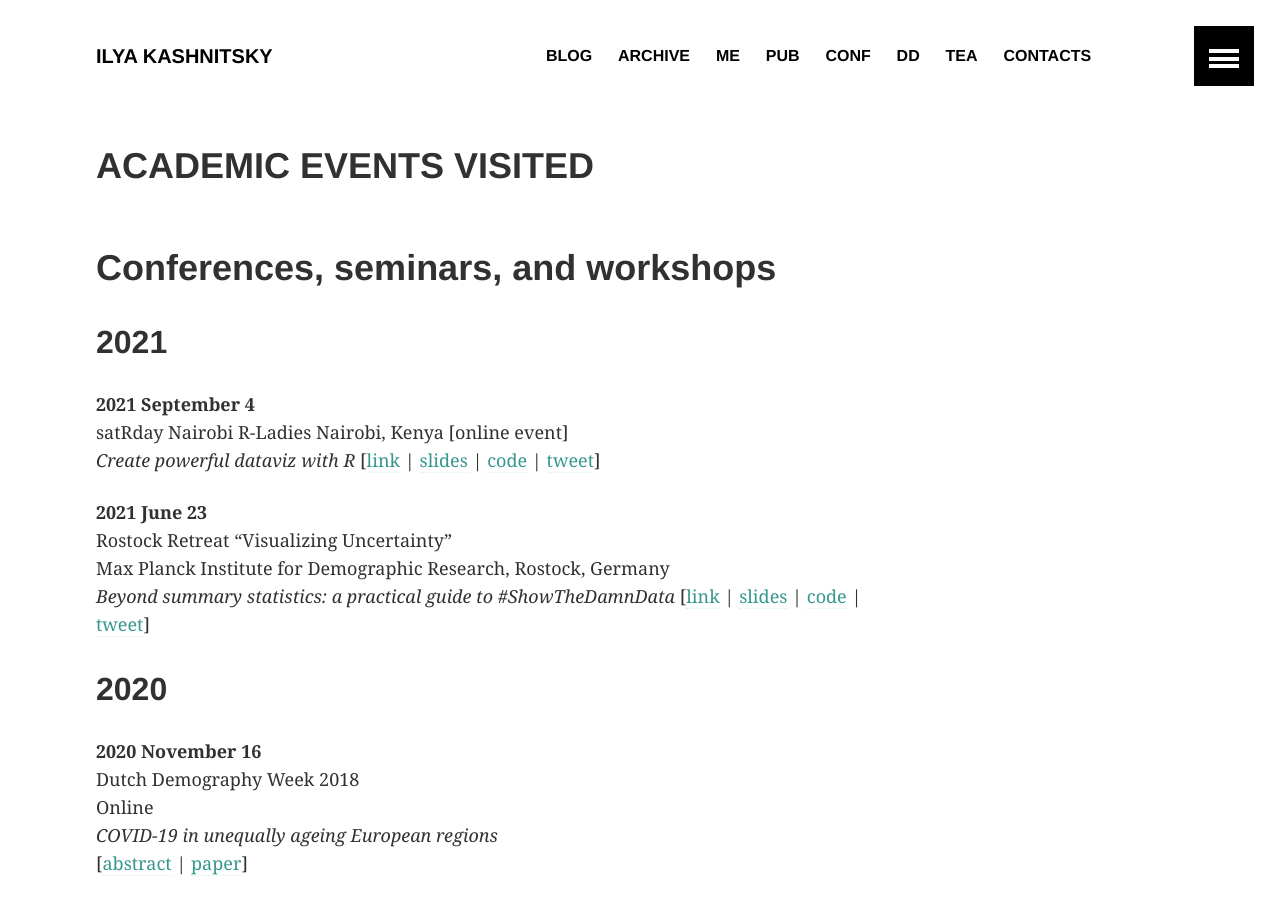
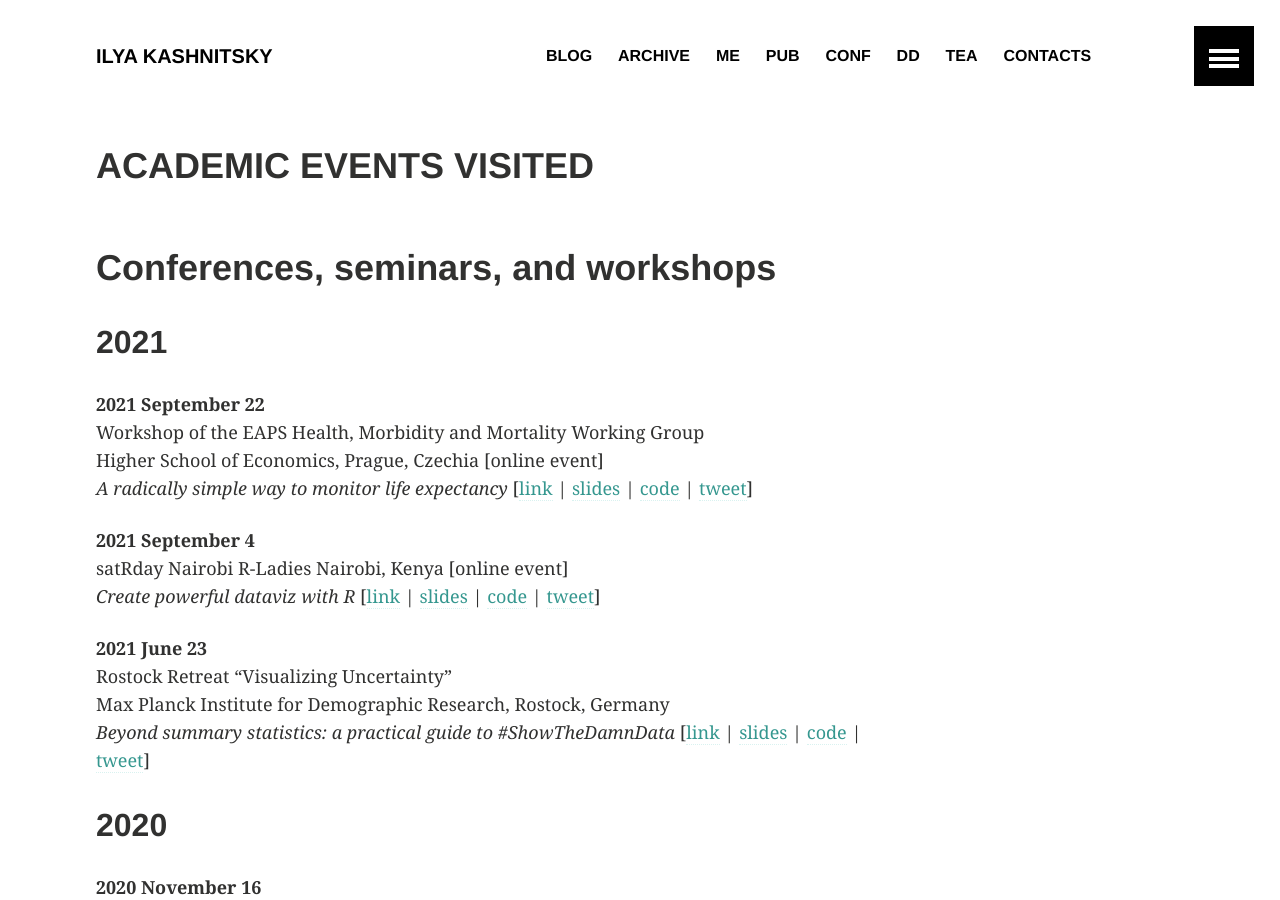
Before and after one commit to ikashnitsky/old-ikashnitsky-github-io, a Jekyll site: the page built from _pages/slides.md, in a window 1280 px wide and 900 px high. Built offline with Jekyll 4.4.1, drawn with Linux system fonts in a browser that asks for light colours.

Commit message:
Update slides.md

```diff
--- a/_pages/slides.md
+++ b/_pages/slides.md
@@ -11,6 +11,15 @@ image:
 
 
 ## 2021
+
+**2021 September 22**
+Workshop of the EAPS Health, Morbidity and Mortality Working Group
+Higher School of Economics, Prague, Czechia [online event]
+*A radically simple way to monitor life expectancy*
+[[link](https://hmmwg2021.vse.cz) |
+[slides](https://ikashnitsky.github.io/share/slides/2109-eaps-mort.pdf) |
+[code](https://github.com/ikashnitsky/ex-delta) |
+[tweet](https://twitter.com/ikashnitsky/status/1440645340567195666)]
 
 
 **2021 September 4**
```
